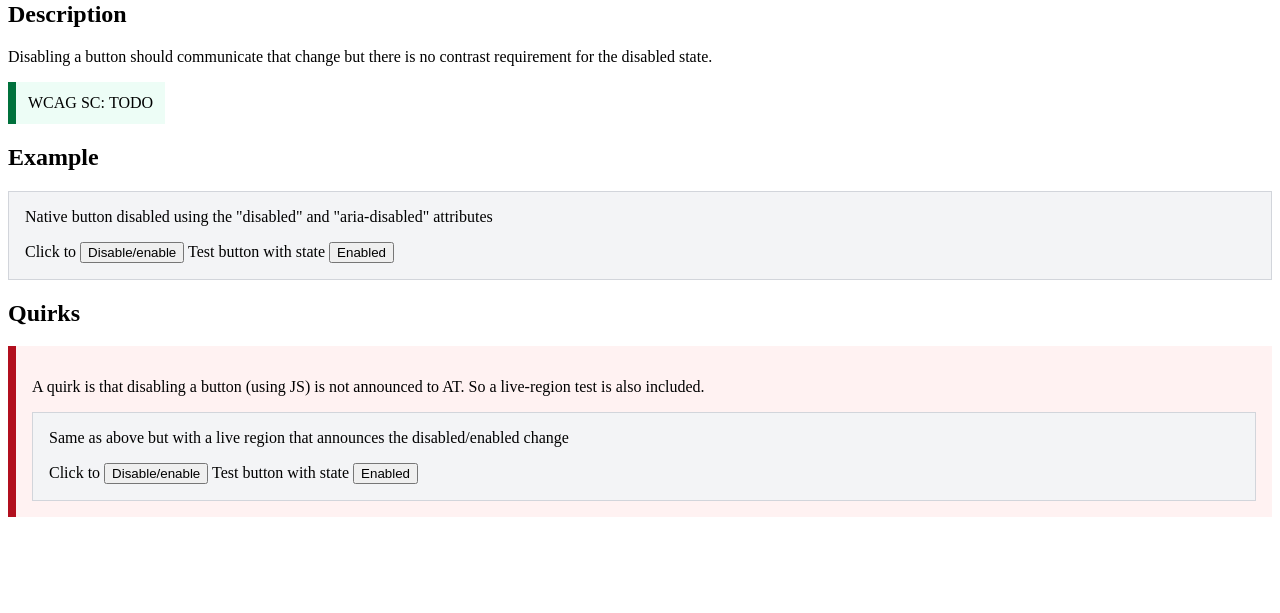
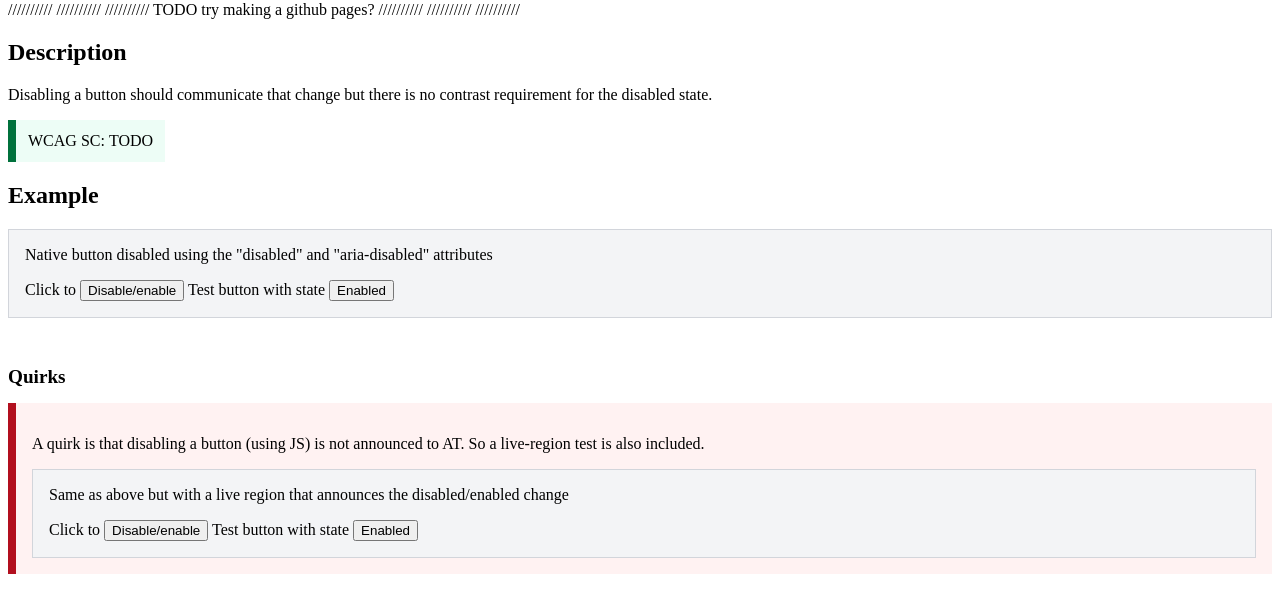
Before and after one commit to thiessenp-cds/a11y-testing, a website: page src/button-disable.html in a window 1280 px wide. Shown: the part 79-692 px from the top of the page. Drawn offline with Linux system fonts and the light colour scheme.

Commit message:
Test using pages

```diff
--- a/src/button-disable.html
+++ b/src/button-disable.html
@@ -11,6 +11,13 @@
       <h1>Disabling a Button (avoid)</h1>
     </header>
     <main>
+      //////////
+      //////////
+      //////////
+      TODO try  making a github pages?
+      //////////
+      //////////
+      //////////
 
       <h2>Description</h2>
 
@@ -32,10 +39,8 @@
       </div>
       </div>
 
-      <h2>Quirks</h2>
+      <h2 class="quirk-heading">Quirks</h2>
       <div class="quirk">
-
-
         <p>A quirk is that disabling a button (using JS) is not announced to AT. So a live-region test is also included.</p>
 
         <div class="example">
--- a/src/style/styles.css
+++ b/src/style/styles.css
@@ -24,6 +24,11 @@
   margin: 0 0 1rem 0;
 }
 
+.quirk-heading {
+  margin-top: 3rem;
+  font-size: 1.2rem;
+}
+
 .quirk {
   border-left:  solid .5rem #b20f1e;
   background-color: #fff2f2;
```
Also changed, not shown: index.html (added, +2 -0 lines).
